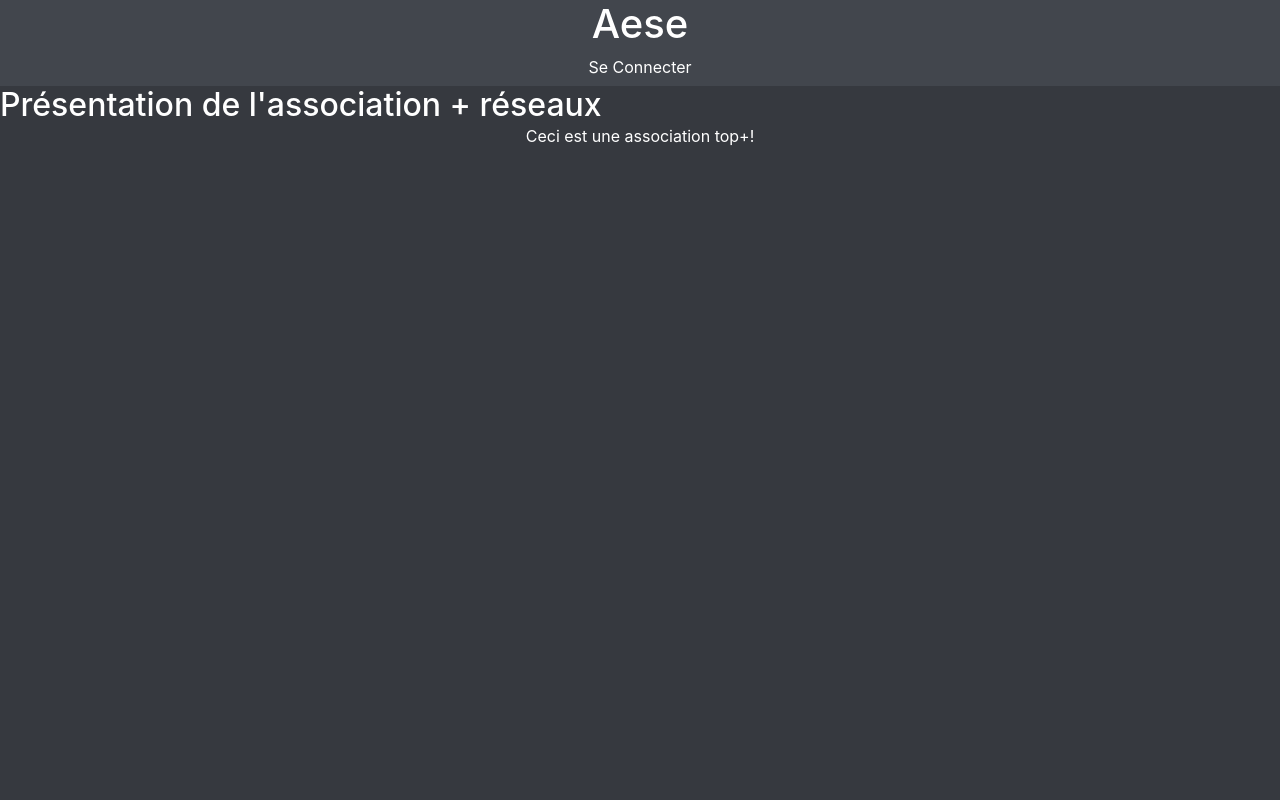
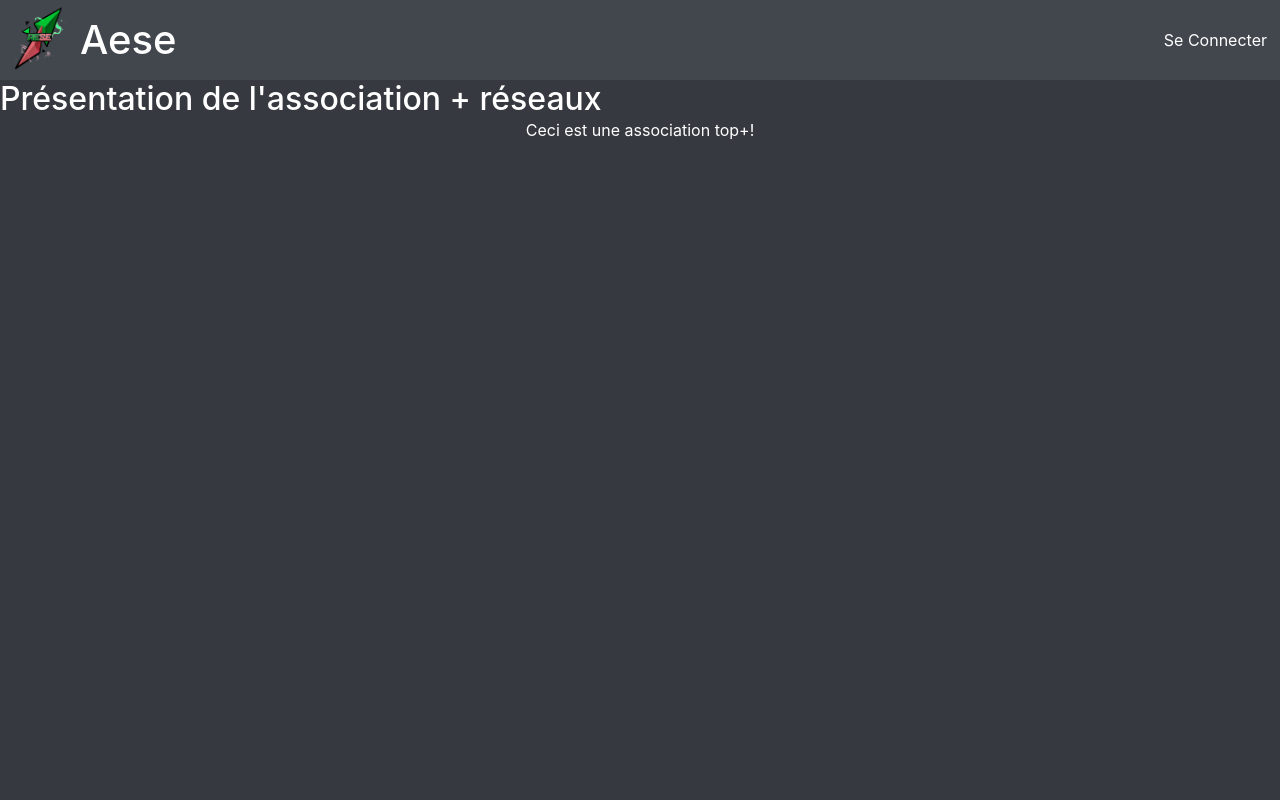
Before and after one commit to Cizalto/Aese, a React (Create React App) app: page / in a window 1280 px wide. Shown: the top 800 px of the page. Built offline with nearby package versions, Linux system fonts and the light colour scheme.

Commit message:
added logo

```diff
--- a/src/App.css
+++ b/src/App.css
@@ -3,13 +3,14 @@
 }
 
 .App-logo {
-  height: 40vmin;
+  /* height: 40vmin; */
+  height: 5em;
   pointer-events: none;
 }
 
 @media (prefers-reduced-motion: no-preference) {
   .App-logo {
-    animation: App-logo-spin infinite 20s linear;
+    /* animation: App-logo-spin infinite 20s linear; */
   }
 }
 
@@ -67,7 +68,6 @@ p {
   background-color: #db638b;
 }
 
-
 .App-link {
   color: #61dafb;
 }
--- a/src/App.js
+++ b/src/App.js
@@ -1,25 +1,18 @@
-import logo from './logo.svg';
+import logo from './AESE logo.png';
 import './App.css';
 
 function App() {
   return (
     <div className="App">
+      {/* Header */}
       <header className="App-header">
-        {/* <img src={logo} className="App-logo" alt="logo" />
-        <p>
-          Edit <code>src/App.js</code> and save to reload.
-        </p>
-        <a
-          className="App-link"
-          href="https://reactjs.org"
-          target="_blank"
-          rel="noopener noreferrer"
-        >
-          Learn React
-        </a> */}
-
-        <h1 class="text-white">Aese</h1>
-        <button class="btn"><a class="text-white no-decoration">Se Connecter</a></button>
+        <span class="d-flex">
+          <div class="d-inline-flex flex-grow-1">
+            <img src={logo} className="App-logo" alt="logo"/>
+            <h1 class="text-white align-self-center">Aese</h1>
+          </div>
+          <button class="btn"><a href="/" class="text-white no-decoration">Se Connecter</a></button>
+        </span>
       </header>
 
       {/* Asso */}
```
Also changed, not shown: src/AESE logo.png (added).
